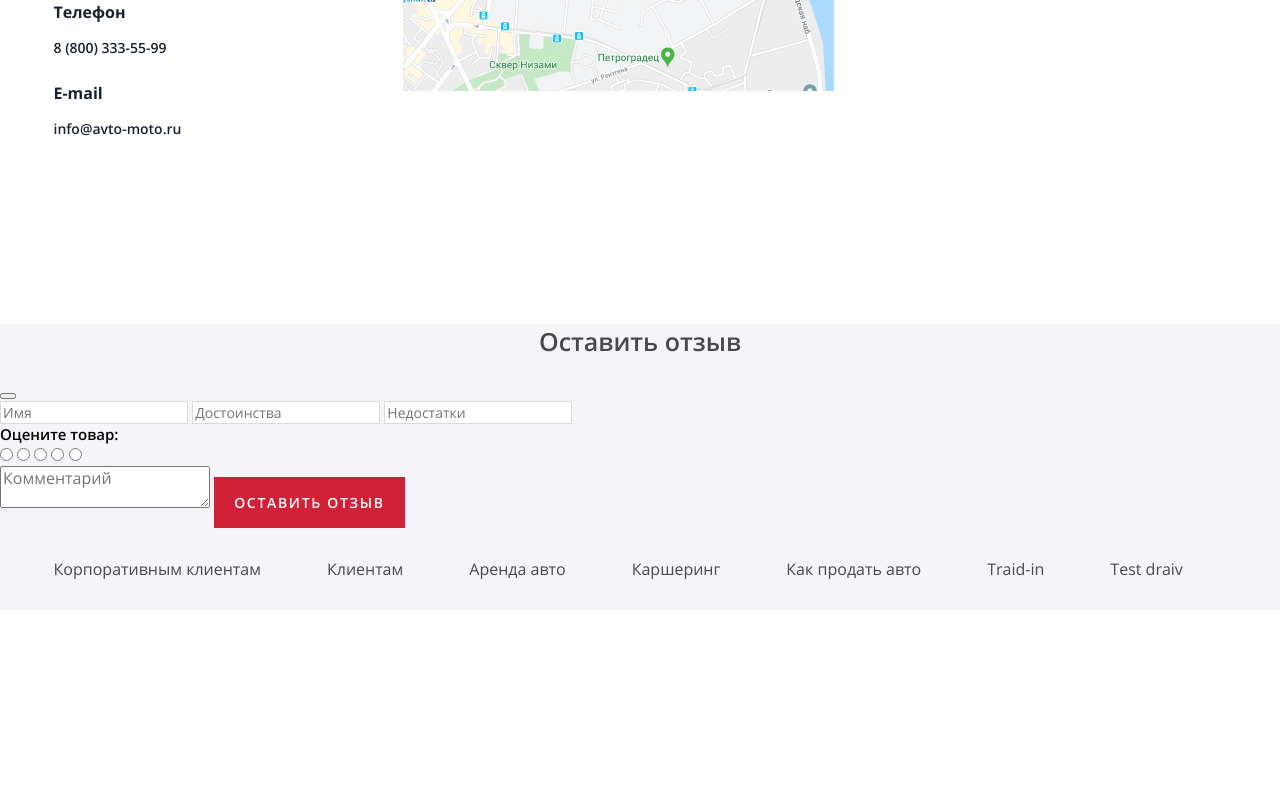
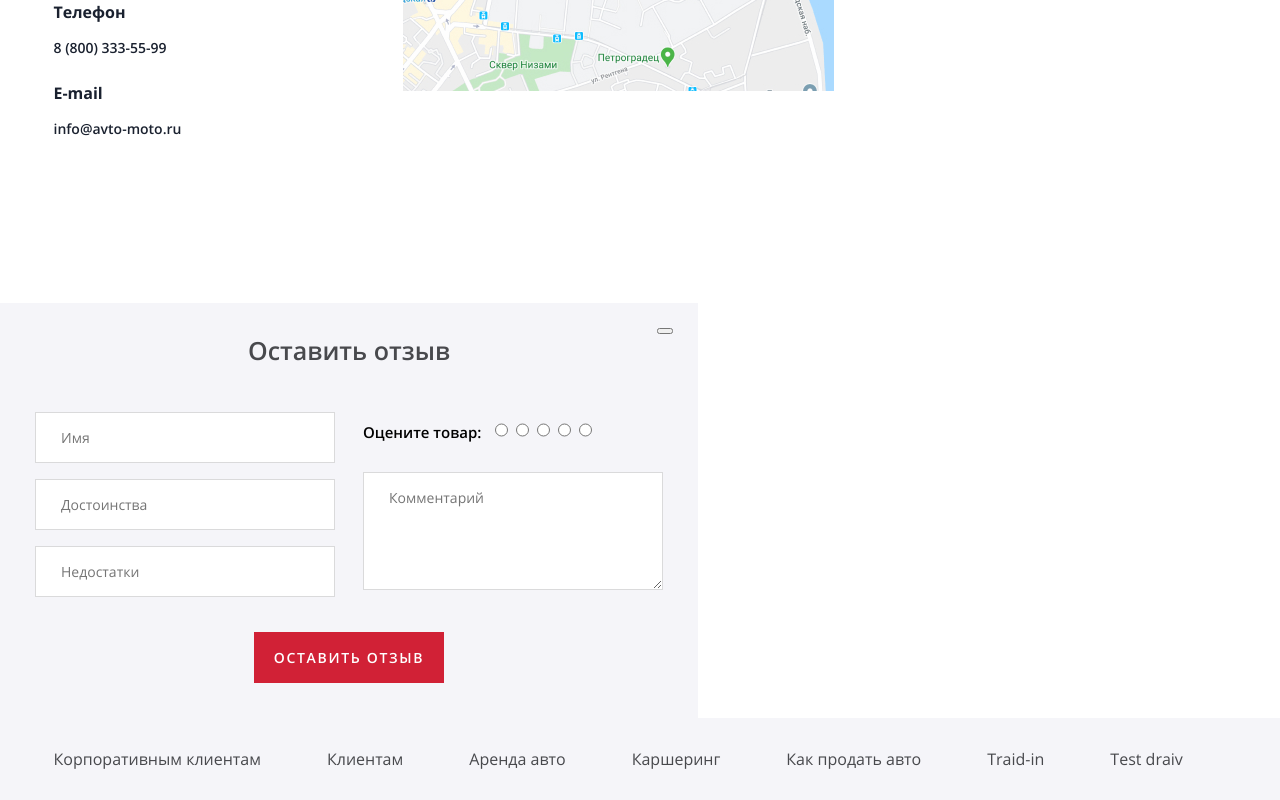
Before and after one commit to geoniced/avto-moto, a React (Create React App) app: page / in a window 1280 px wide. Shown: the part 2059-2859 px from the top of the page. Before the commit the page ends 2669 px from the top, so only its background shows below. Built offline with nearby package versions, Linux system fonts and the light colour scheme.

Commit message:
Заканчивает с сетками и микросетками, делая сетки для формы отзыва

```diff
--- a/public/index.html
+++ b/public/index.html
@@ -273,6 +273,8 @@
         </button>
 
         <form class="review-form__form" action="#" method="POST">
+          <div class="review-form__wrapper">
+            <div class="review-form__column-wrapper">
               <label for="review-name" class="review-form__label visually-hidden">Имя</label>
               <input class="review-form__input" id="review-name" name="review-name" type="text" placeholder="Имя" required>
 
@@ -281,8 +283,11 @@
 
               <label for="review-cons" class="review-form__label visually-hidden">Недостатки</label>
               <input class="review-form__input" id="review-cons" name="review-cons" type="text" placeholder="Недостатки">
+            </div>
 
+            <div class="review-form__column-wrapper">
               <fieldset class="review-form__input-group">
+                <div class="review-form__input-group-wrapper">
                   <legend class="review-form__input-group-label">Оцените товар:</legend>
 
                   <label for="review-star-1" class="review-form__label visually-hidden">1 звезда</label>
@@ -299,10 +304,13 @@
 
                   <label for="review-star-5" class="review-form__label visually-hidden">5 звезд</label>
                   <input class="review-form__rating-star" id="review-star-5" name="review-star" type="radio" value="5">
+                </div>
               </fieldset>
 
               <label for="review-comment" class="review-form__label visually-hidden">Комментарий</label>
               <textarea class="review-form__textarea" id="review-comment" name="review-comment" type="text" placeholder="Комментарий" required></textarea>
+            </div>
+          </div>
 
           <button class="review-form__submit-button button button--red" type="submit">Оставить отзыв</button>
         </form>
--- a/src/scss/review-form.scss
+++ b/src/scss/review-form.scss
@@ -1,15 +1,98 @@
 .review-form {
+  position: relative;
+
+  width: 698px;
+  min-height: 415px;
+  padding: 35px;
+  padding-top: 30px;
   background-color: $light-gray;
 }
 
 .review-form__title {
+  margin: 0;
+  margin-bottom: 45px;
   font-size: 25px;
   line-height: 34px;
   font-weight: 600;
   text-align: center;
 }
 
+.review-form__close-button {
+  position: absolute;
+  top: 25px;
+  right: 25px;
+}
+
+.review-form__form {
+  display: flex;
+  flex-direction: column;
+}
+
+.review-form__wrapper {
+  display: flex;
+  margin-bottom: 35px;
+}
+
+.review-form__column-wrapper {
+  width: 300px;
+  margin-right: 28px;
+
+  &:last-of-type {
+    margin-right: 0;
+  }
+}
+
 .review-form__input {
+  width: 100%;
+  margin-bottom: 16px;
+  padding: 15px 25px;
+
+  font-size: 14px;
+  line-height: 19px;
+  color: $accent-black;
+
+  border: 1px solid rgba($accent-black, 0.2);
+
+  &:last-of-type {
+    margin-bottom: 0;
+  }
+}
+
+.review-form__input-group {
+  margin: 0;
+  margin-bottom: 30px;
+  padding: 0;
+  border: none;
+}
+
+.review-form__input-group-wrapper {
+  display: flex;
+}
+
+.review-form__input-group-label {
+  margin-top: 10px;
+  margin-right: 14px;
+
+  font-size: 15px;
+  line-height: 20px;
+  font-weight: 600;
+  color: $black;
+}
+
+.review-form__rating-star {
+  margin-top: 6px;
+  margin-right: 8px;
+
+  &:last-of-type {
+    margin-right: 0;
+  }
+}
+
+.review-form__textarea {
+  width: 100%;
+  min-height: 118px;
+  padding: 15px 25px;
+
   font-size: 14px;
   line-height: 19px;
   color: $accent-black;
@@ -17,15 +100,6 @@
   border: 1px solid rgba($accent-black, 0.2);
 }
 
-.review-form__input-group {
-  margin: 0;
-  padding: 0;
-  border: none;
+.review-form__submit-button {
+  align-self: center;
 }
-
-.review-form__input-group-label {
-  font-size: 15px;
-  line-height: 20px;
-  font-weight: 600;
-  color: $black;
-}
```
Lines whose indentation alone changed are shown as unchanged.
